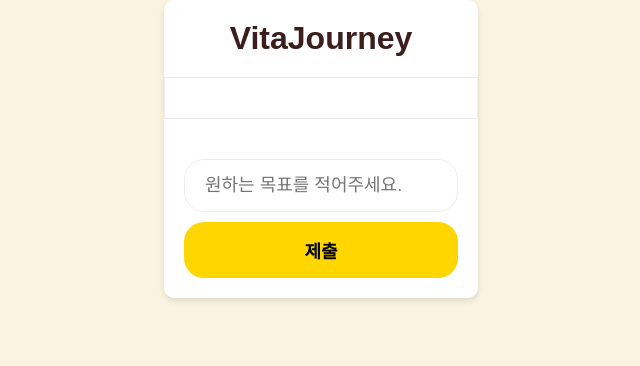
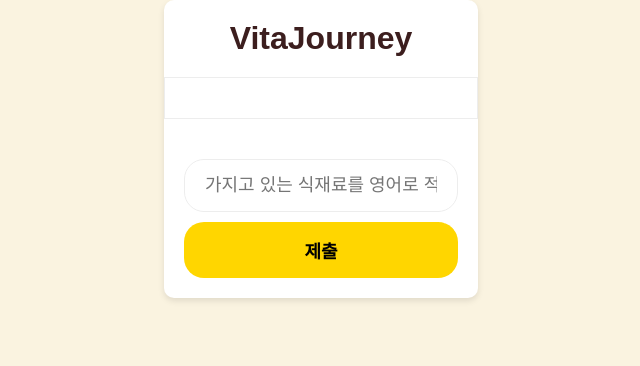
Before and after one commit to hecto-prompt/Vitarjourney, a FastAPI app: template templates/index.html in a window 1280 px wide. Shown: the part 279-645 px from the top of the page, without its empty margins (319-959 px from the left). Run offline with FastAPI, Linux system fonts and the light colour scheme; the template is opened without the code that fills it, so the values that code supplies are empty.

Commit message:
이것저것 만져보는중

```diff
--- a/templates/index.html
+++ b/templates/index.html
@@ -105,7 +105,7 @@
             {% endfor %}
         </div>
         <form action="/chat/" method="post">
-            <input type="text" name="user_message" placeholder="원하는 목표를 적어주세요.">
+            <input type="text" name="user_message" placeholder="가지고 있는 식재료를 영어로 적어주세요.">
             <!-- Hidden form fields -->
             <input type="hidden" name="height" value="{{ height }}">
             <input type="hidden" name="age" value="{{ age }}">
```
